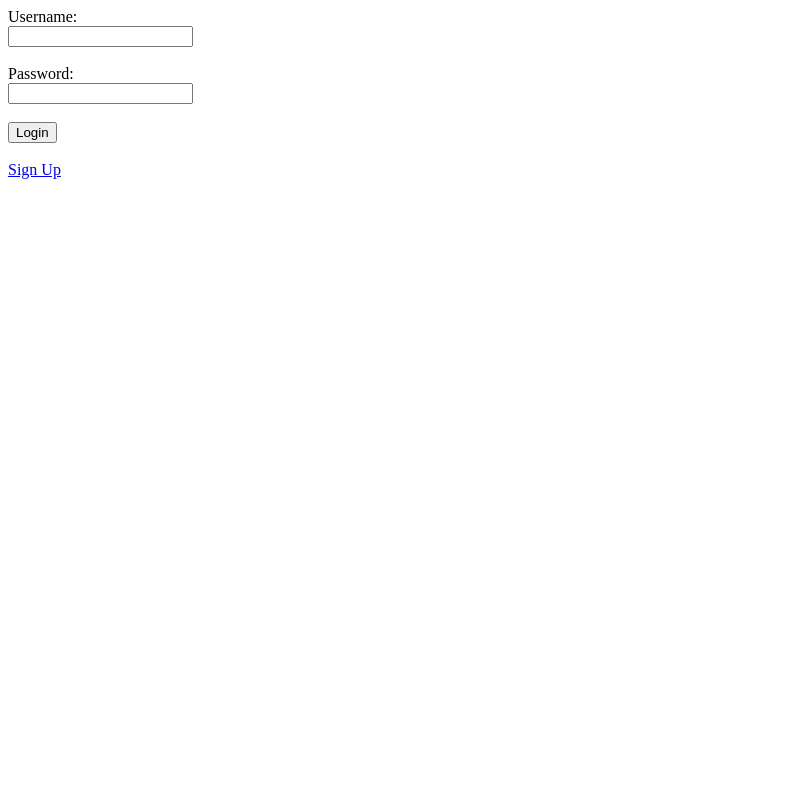
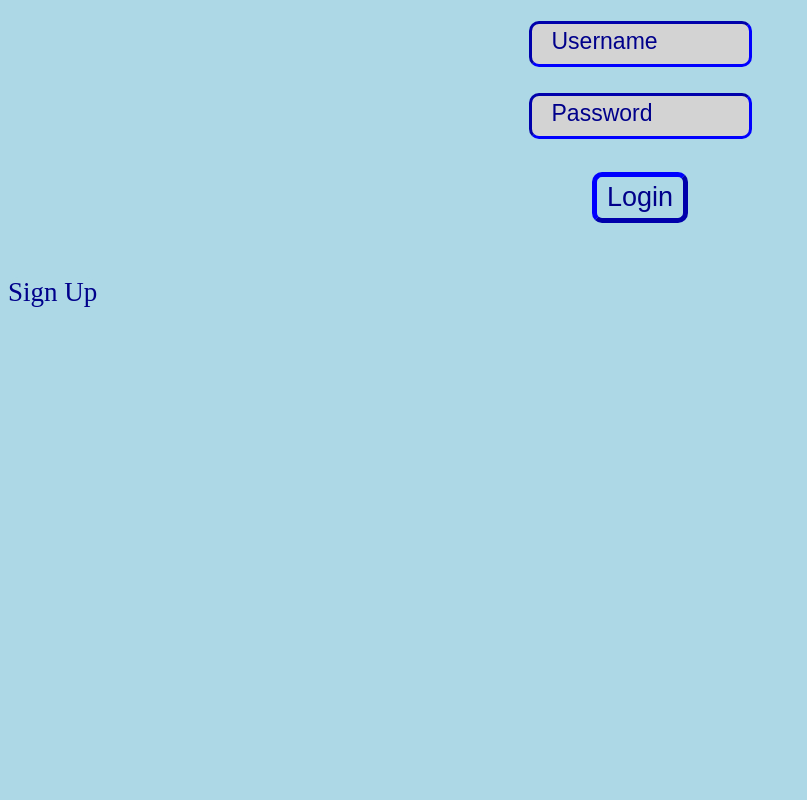
Before and after one commit to SethPalmer3/LogcialBankManager, a Django app: template LBM/users/templates/login.html in a window 1280 px wide. Shown: the whole page, without its empty margins (0-807 px from the left). Run offline with Django 3.2, Linux system fonts and the light colour scheme; the template is opened without the code that fills it, so the values that code supplies are empty.

Commit message:
Login CSS, some login fixes, and some other stuff

```diff
--- a/LBM/users/models.py
+++ b/LBM/users/models.py
@@ -4,6 +4,7 @@ from django.contrib.auth.models import User
 # Create your models here.
 class UserProfile(models.Model):
     user = models.OneToOneField(User, on_delete=models.CASCADE)
+    total_amount = models.FloatField(default=0.0, null=True)
 
     def __str__(self):
         return self.user.username
@@ -11,6 +12,6 @@ class UserProfile(models.Model):
 class Partition(models.Model):
     owner = models.ManyToManyField(User)
     label = models.CharField(max_length=200)
-    current_amount = models.FloatField()
+    current_amount = models.FloatField(default=0.0)
     def __str__(self):
         return self.label
--- /dev/null
+++ b/LBM/users/static/login.css
@@ -0,0 +1,78 @@
+input[type="submit"]{
+  display: block;
+  margin-right: auto;
+  margin-left: auto;
+  margin-top: 20px;
+
+  font-size: 27px;
+  color: darkblue;
+
+  padding-left: 10px;
+  padding-right: 10px;
+  padding-top: 5px;
+  padding-bottom: 5px;
+
+  background-color: lightblue;
+  border-width: 5px;
+  border-radius: 10px;
+  border-color: blue;
+
+  cursor: pointer;
+}
+
+.textual_input {
+
+  left: 50%;
+  font-size: 23px;
+
+  display: flex;
+  justify-content: center;
+  align-items: center;
+
+  padding: 10px;
+
+}
+
+
+input.text_input {
+  height: 40px;
+  padding: 20px;
+
+  color: blue;
+  background-color: lightgrey;
+  border-width: 3px;
+  border-radius: 10px;
+  border-color: blue;
+}
+
+
+body {
+  background-color: lightblue;
+}
+
+input::placeholder {
+  font-size: 23px;
+  color: darkblue;
+}
+
+a {
+  display: inline-block;
+  margin-right: auto;
+  margin-left: auto;
+  margin-top: 20px;
+
+  background-color: lightblue;
+  border-width: 5px;
+  border-radius: 10px;
+  border-color: blue;
+
+  font-size: 27px;
+  color: darkblue;
+  text-decoration: none;
+
+  cursor: pointer;
+}
+
+a:hover {
+  background-color: lightblue + lightgrey;
+}
--- a/LBM/users/templates/home.html
+++ b/LBM/users/templates/home.html
@@ -7,7 +7,7 @@
     <h1> Hello {{ user.first_name }} </h1>
     <br>
     {% for p in user_parts %}
-    <a href="{% url 'users:partition' p.id %}"> {{ p.label }} </a><br><br>
+    <a href="{% url 'users:partition' p.id %}"> {{ p.label }} - ${{ p.current_amount }} </a><br><br>
     {% endfor %}
       <a href="{% url 'users:add_partition' %}"> Create a Partiton </a><br><br>
     <a href="{% url 'users:logout' %}"> Logout </a>
--- a/LBM/users/templates/login.html
+++ b/LBM/users/templates/login.html
@@ -1,3 +1,5 @@
+{% load static %}
+<link rel="stylesheet" href="{% static 'login.css' %}">
 <!DOCTYPE html>
 <html>
 <head>
@@ -6,10 +8,12 @@
 <body>
     <form method="post">
         {% csrf_token %}
-        <label>Username:</label><br>
-        <input type="text" name="username"><br><br>
-        <label>Password:</label><br>
-        <input type="password" name="password"><br><br>
+        <div class="textual_input">
+          <input type="text" name="username" class="text_input", placeholder="Username"><br><br>
+        </div>
+        <div class="textual_input">
+          <input type="password" name="password" class="text_input" placeholder="Password"><br><br>
+        </div>
         <input type="submit" value="Login">
     </form>
     {% if error %}
--- a/LBM/users/templates/users/index.html
+++ /dev/null
@@ -1,6 +0,0 @@
-{% load static %}
-{% if user_name %}
-<p>{{ user_name }}</p>
-{% else %}
-<p> No user names are available </p>
-{% endif %}
```
Also changed, not shown: LBM/users/views.py (+18 -7 lines), LBM/db.sqlite3, LBM/users/migrations/0013_userprofile_total_amount.py (added).
